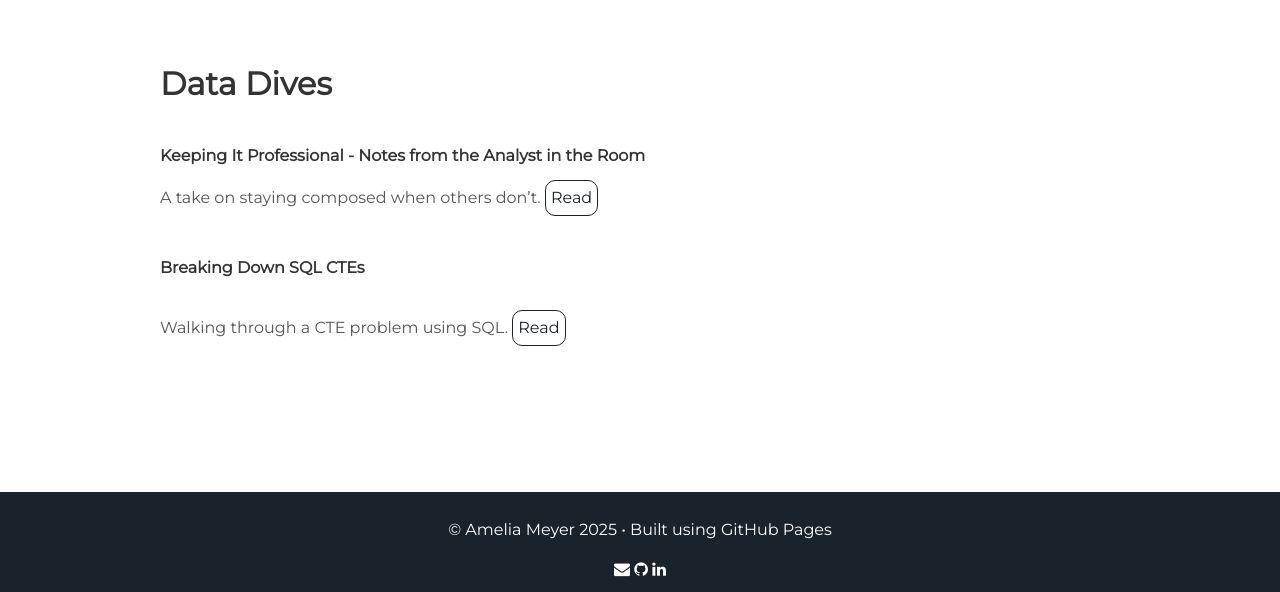
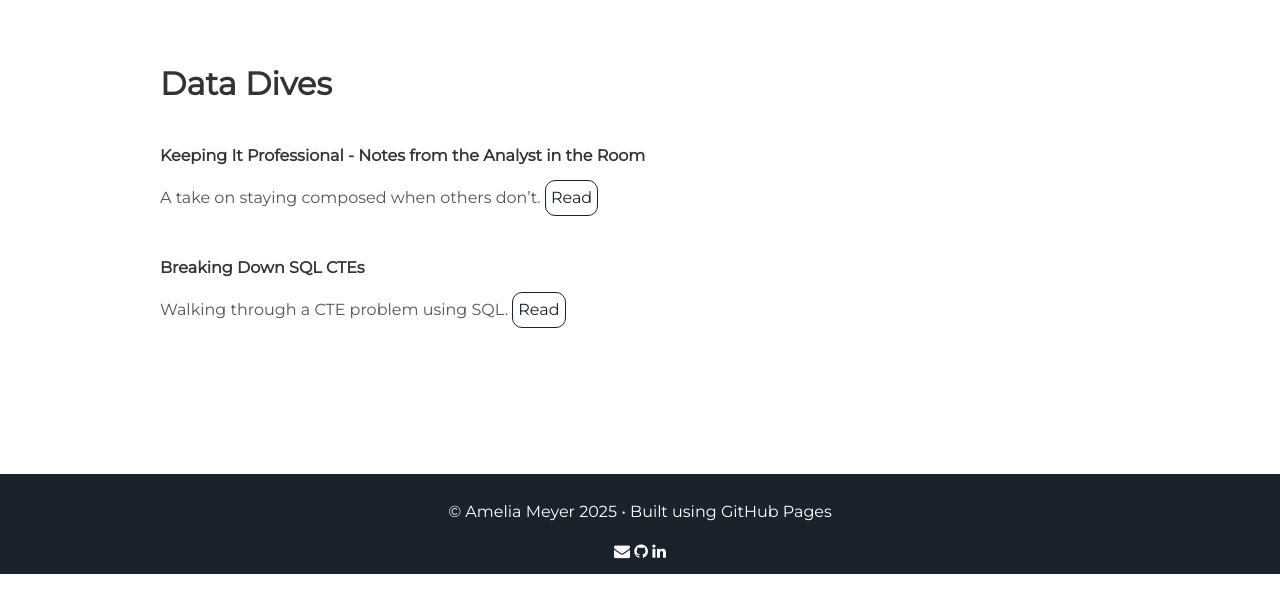
Before and after one commit to ameliameyer/home_, a Jekyll site: the page built from index.html, in a window 1280 px wide. Shown: the part 3803-4395 px from the top of the page. Built offline with Jekyll 4.4.1, drawn with Linux system fonts in a browser that asks for light colours.

Commit message:
Update deep_dives.html

```diff
--- a/_includes/deep_dives.html
+++ b/_includes/deep_dives.html
@@ -17,9 +17,11 @@
 
     <div class="project-card">
       <div class="project-info">
-        <h4>Breaking Down SQL CTEs</h3>
-        <p>Walking through a CTE problem using SQL.
-        <a href="{{ '//sql_cte.html' | relative_url }}" class="project-link" target="_blank">Read</a> </p>
+        <h4 style="margin-bottom: 4px;">Breaking Down SQL CTEs</h4>
+        <p style="margin-top: 0;">Walking through a CTE problem using SQL.
+            <a href="{{ '//sql_cte.html' | relative_url }}" class="project-link" target="_blank">Read</a> </p>
+        </p>
+
       </div>
     </div>
   </div>
```
